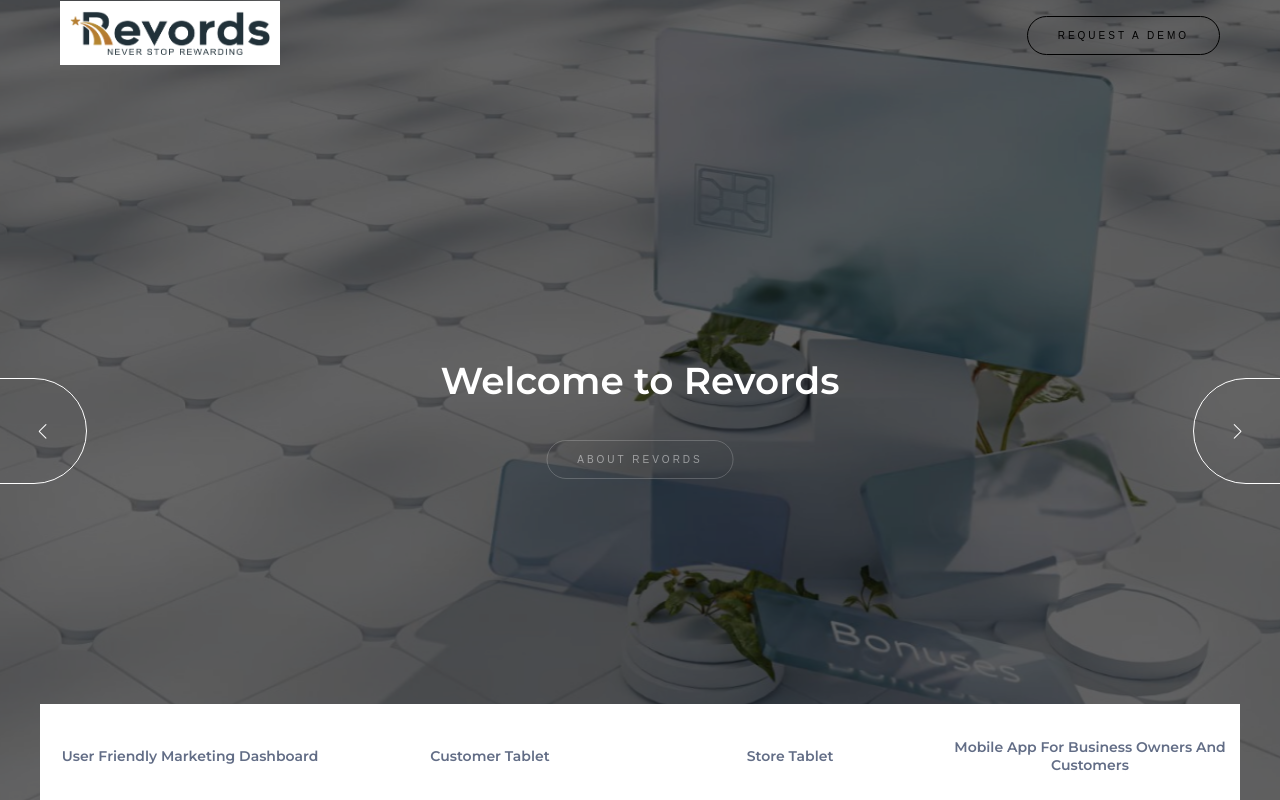
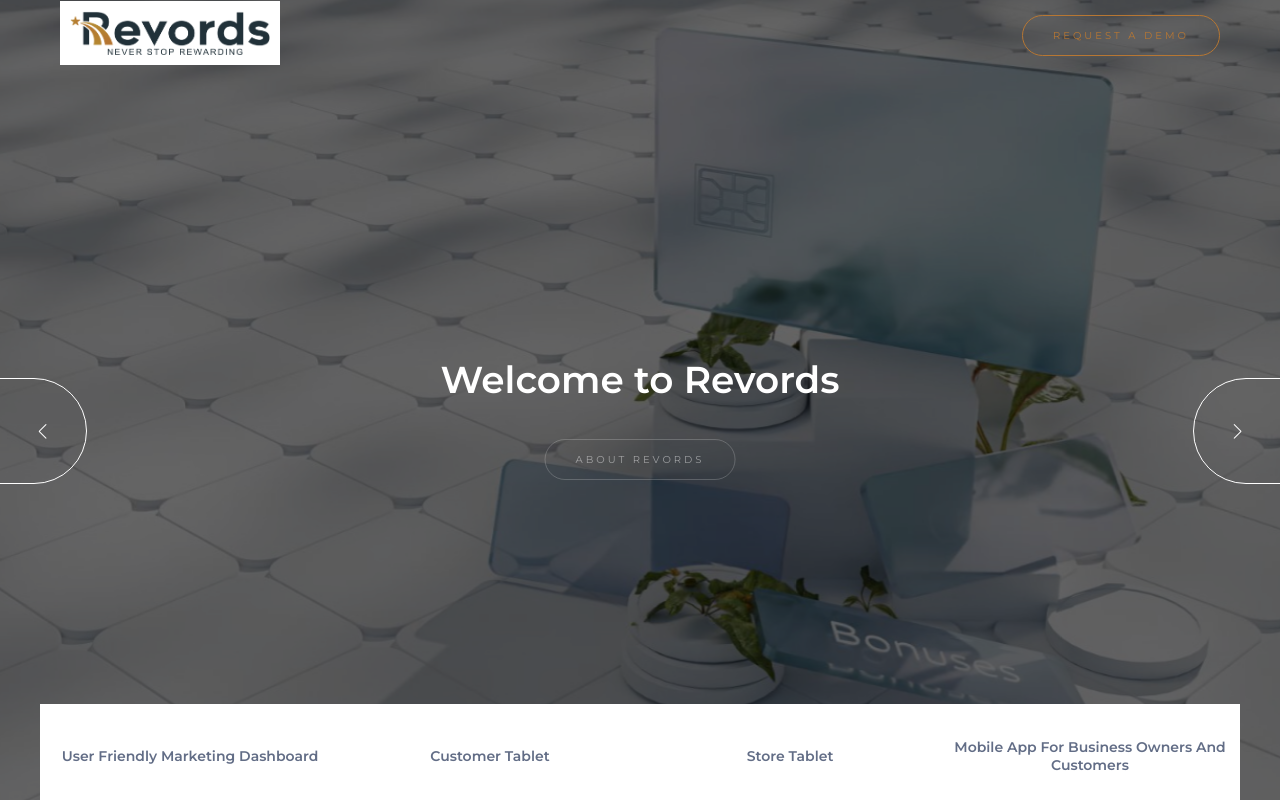
Before and after one commit to Kiran200113/revords-new, a React (Vite) app: page / in a window 1280 px wide. Shown: the top 800 px of the page. Built offline with nearby package versions, Linux system fonts and the light colour scheme.

Commit message:
color and font change

```diff
--- a/src/Styles/Navigation.css
+++ b/src/Styles/Navigation.css
@@ -98,8 +98,8 @@
 }
 .NavigationContactUsBtn .CommonBtnContainer .TransparentBtn{
     z-index: 1000;
-    color: black;
-    border-color: black;
+    color: #b77733;
+    border-color: #b77733;
 }
 @media (max-width: 900px) {
   .AnimatedNavigationBar {
--- a/src/index.css
+++ b/src/index.css
@@ -70,3 +70,9 @@
   font-family: "Montserrat", sans-serif;
   padding-bottom: 20px;
 }
+button{
+  font-family: "Montserrat", sans-serif;
+}
+input{
+  font-family: "Montserrat", sans-serif;
+}
```
